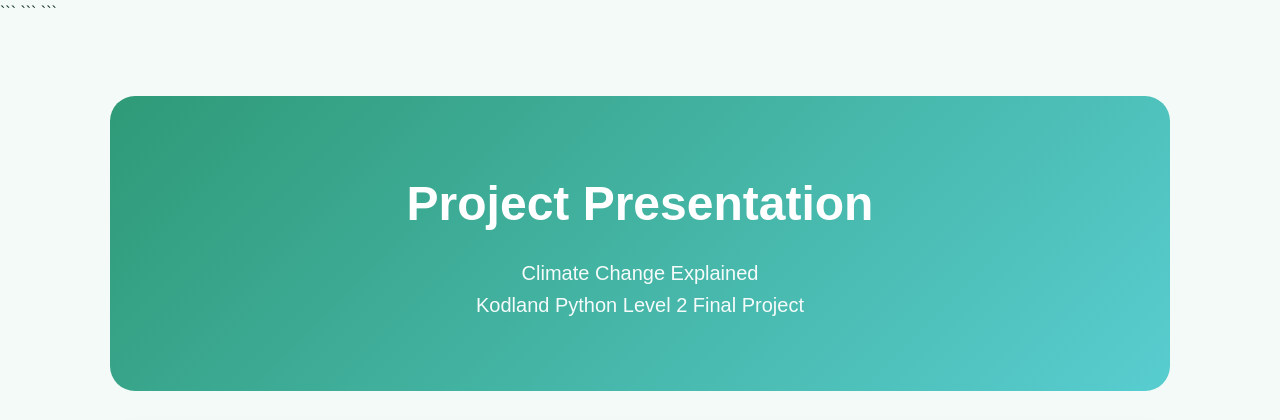
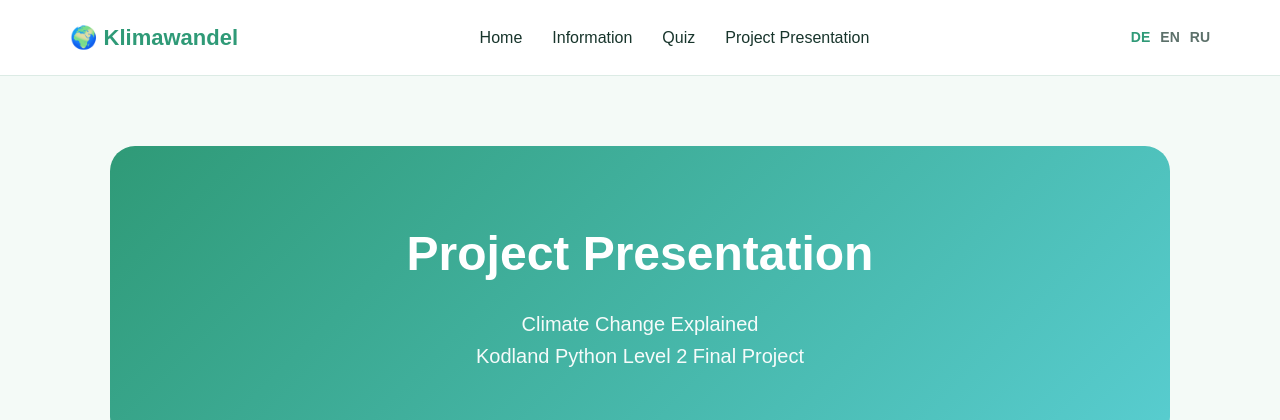
Before and after one commit to ShadowGXYT/KodlanPythonLevel2FinalProjekt, a Flask app: page /project in a window 1280 px wide. Shown: the top 420 px of the page. Run offline with Flask 3, Linux system fonts and the light colour scheme.

Commit message:
Updated navigation links in project.html to include Home, Information, Quiz, and Project Presentation. Removed old navigation links that were marked to be ignored.

````diff
--- a/templates/project.html
+++ b/templates/project.html
@@ -5,7 +5,6 @@
     <meta charset="UTF-8">
     <meta name="viewport" content="width=device-width, initial-scale=1.0">
 
-```
 <title>Project Presentation - Climate Change Explained</title>
 
 <link rel="stylesheet"
@@ -184,13 +183,34 @@
         }
     }
 </style>
-```
+
 
 </head>
 
 <body>
+<header>
+    <nav class="navbar">
 
-```
+        <a href="/" class="logo">
+            🌍 Klimawandel
+        </a>
+
+        <div class="nav-links">
+            <a href="/" data-i18n="nav.home">Home</a>
+            <a href="/information" data-i18n="nav.info">Information</a>
+            <a href="/quiz" data-i18n="nav.quiz">Quiz</a>
+            <a href="/project" data-i18n="nav.project">Project Presentation</a>
+        </div>
+
+        <div class="lang-switcher">
+
+            <a href="{{ request.path }}?lang=de" class="{% if lang == 'de' %}active{% endif %}" data-lang-switch="de">DE</a>
+            <a href="{{ request.path }}?lang=en" class="{% if lang == 'en' %}active{% endif %}" data-lang-switch="en">EN</a>
+            <a href="{{ request.path }}?lang=ru" class="{% if lang == 'ru' %}active{% endif %}" data-lang-switch="ru">RU</a>
+        </div>
+    </nav>
+</header>
+
 <main class="presentation">
 
     <!-- HERO -->
````
